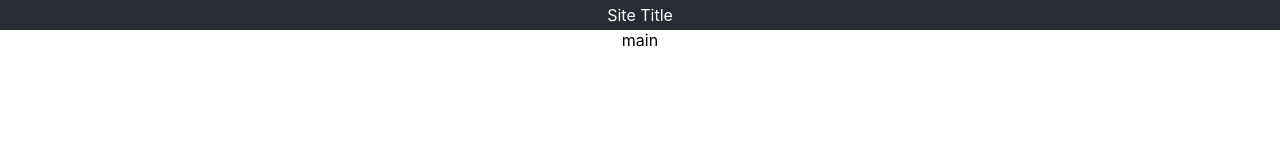
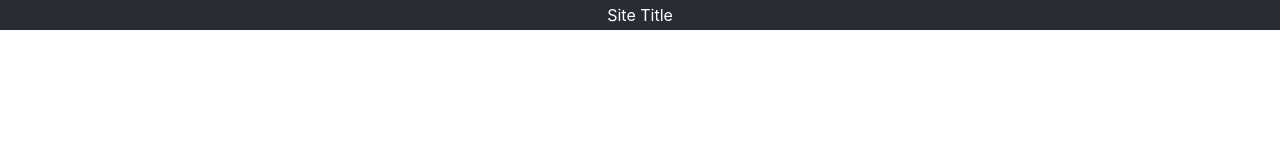
Before and after one commit to oleksandrbazil/test, a React (Create React App) app: page / in a window 1280 px wide. Shown: the top 160 px of the page. Built offline with nearby package versions, Linux system fonts and the light colour scheme.

Commit message:
develop: added DynamicComponent

```diff
--- a/src/App.js
+++ b/src/App.js
@@ -1,13 +1,15 @@
 import React, { Component } from "react";
-import logo from "./logo.svg";
 import "./App.css";
+import DynamicComponent from "./components/dynamic-component";
 
 class App extends Component {
   render() {
     return (
       <div className="App">
         <header className="App-header">Site Title</header>
-        <main>main</main>
+        <main>
+          <DynamicComponent />
+        </main>
       </div>
     );
   }
--- /dev/null
+++ b/src/components/dynamic-component/index.js
@@ -0,0 +1,19 @@
+import React from "react";
+
+const EmptyComponent = () => <></>;
+
+const DynamicComponent = ({ component }) => {
+  // available components for rendering
+  const components = {
+    EMPTY: EmptyComponent
+  };
+  // define component safely
+  const ComponentTagName = components[component] || components["EMPTY"];
+  return (
+    <>
+      <ComponentTagName />
+    </>
+  );
+};
+
+export default DynamicComponent;
```
